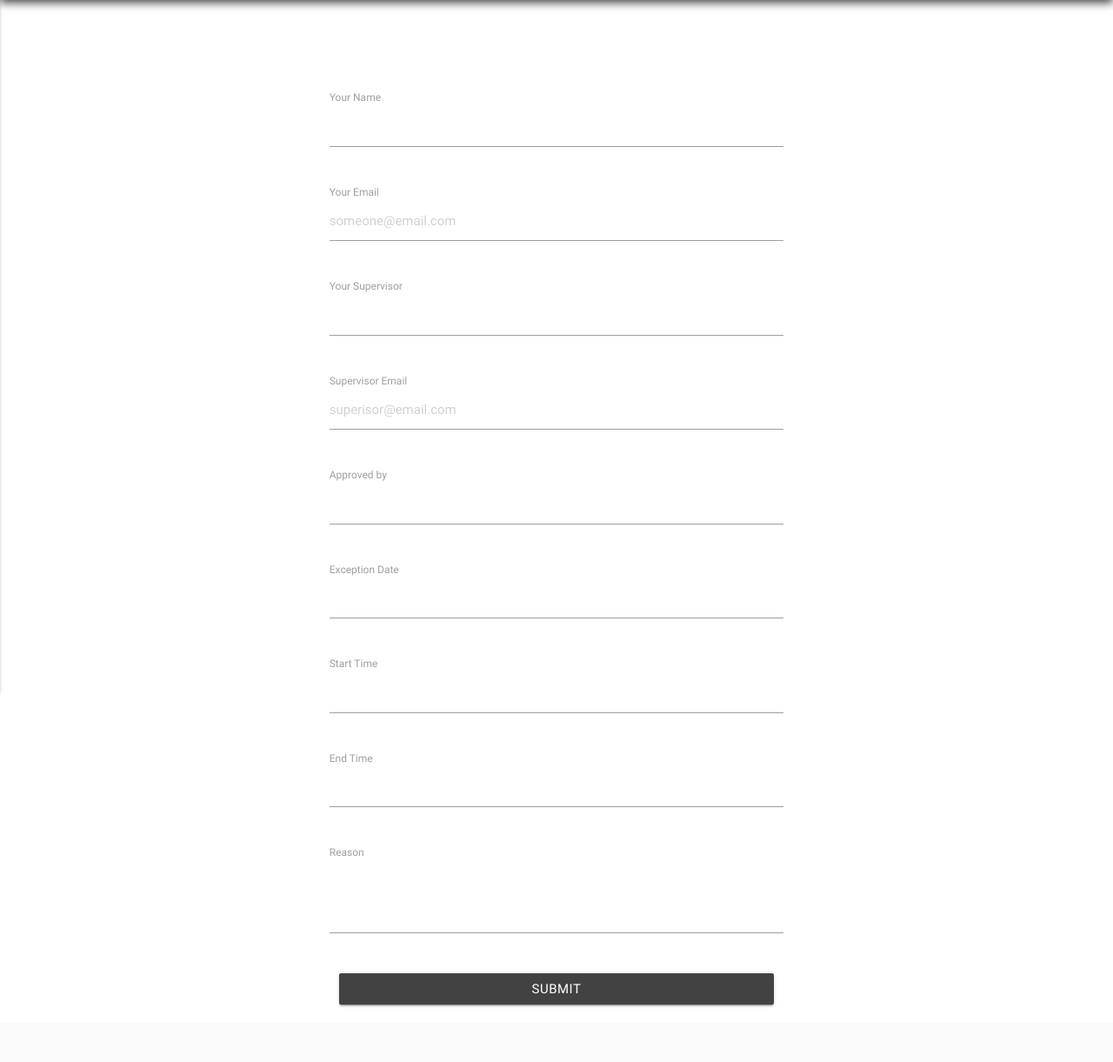
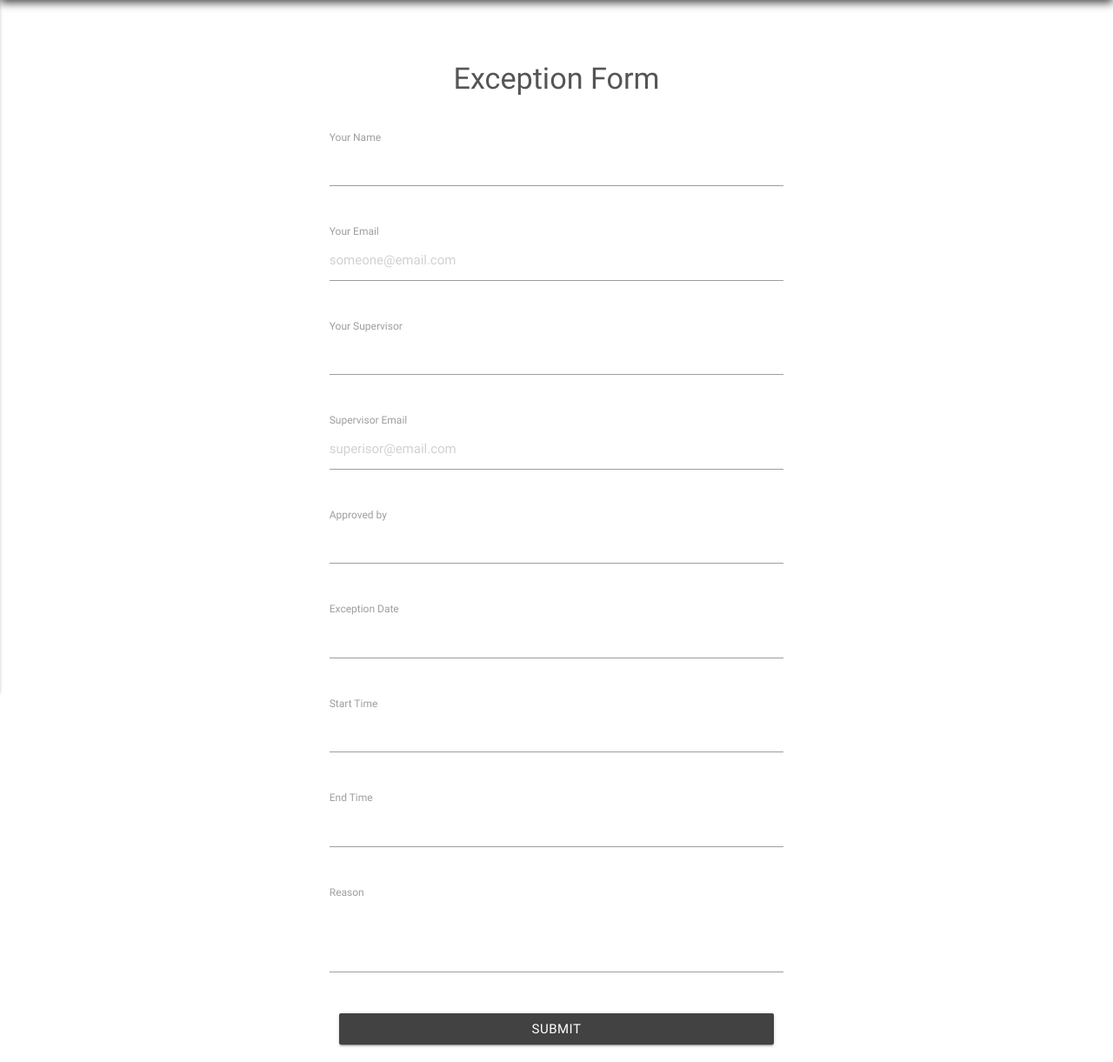
Before and after one commit to pastranastevenaz/tbp_flask, a Flask app: page /exception in a window 1280 px wide. Shown: the part 64-1285 px from the top of the page at 87% size. Before the commit the page ends 1221 px from the top, so only its background shows below. Run offline with Flask 2, Linux system fonts and the light colour scheme; some libraries are stand-ins or nearby versions.

Commit message:
feedback form done

```diff
--- a/app.py
+++ b/app.py
@@ -2,9 +2,10 @@ import os
 import requests
 import json
 import sys
-
+import yagmail
 from flask.json import jsonify
 from flask import Flask, request, render_template, url_for, flash, redirect
+
 
 app = Flask(__name__)
 app.secret_key = 'some_secret'
@@ -115,16 +116,23 @@ def exception():
         start_time=request.form['start_time']
         end_time=request.form['end_time']
         reason = request.form['reason']
-        print(str(agent_name))
-        print(str(agent_email))
-        print(str(sup_name))
-        print(str(sup_email))
-        print(str(approved_by))
-        print(str(exception_date))
-        print(str(start_time))
-        print(str(end_time))
-        print(str(reason))
-
+        yag = yagmail.SMTP('exappv2', 'QWErty!@#456')
+        title = '<h2>Exception Submission</h2>'
+        sender = '<p><b>Agent: </b>{}</p>'.format(agent_name)
+        sender_email = '<p><b>Agent Email: </b>{}</p>'.format(agent_email)
+        manager = '<p><b>Manager: </b>{}</p>'.format(sup_name)
+        approved_by = '<p><b>Approved by: </b>{}</p>'.format(approved_by)
+        exception_date = '<p><b>Date: <b>{}</p>'.format(exception_date)
+        start_time = '<p><b>Start Time: </b>{}</p>'.format(start_time)
+        end_time = '<p><b>End Time: </b>{}</p>'.format(end_time)
+        reason = '<p><b>Reason: </b>{}</p>'.format(reason)
+        email_footer = '<br><p>=====================================</p></br><p>This email was automagically created and sent to {} using python 3, yag, and some coding judo.'.format(sup_name)
+        contents = [title, sender, sender_email, manager, exception_date, start_time, end_time, reason, email_footer]
+        # Send the email to the manager | Change the email in the functiion to the variable recipient
+        yag.send('pastrana.steven.az@gmail.com', 'Exception Submission', contents)
+        # Send the confirmation email
+        yag.send(agent_email, 'Exception Confirmation', 'Your exception was successfuly submited.')
+        flash('Submitted Exception')
         return render_template('exception.html')
     elif request.method == "GET":
         return render_template('exception.html')
@@ -134,6 +142,29 @@ def exception():
 def troubleshoot():
     return render_template('troubleshoot.html')
 
+@app.route("/feedback", methods=['GET', 'POST'])
+def feedback():
+    if request.method == 'POST':
+        fb_agent_email = request.form['fb_agent_email']
+        fb_agent_name = request.form['fb_agent_name']
+        feedback = request.form['feedback']
+        print(fb_agent_email)
+        print(fb_agent_name)
+        print(feedback)
+        yag = yagmail.SMTP('exappv2', 'QWErty!@#456')
+        title = '<h2>Feedback Submission</h2>'
+        sender = '<p><b>Agent: </b>{}</p>'.format(fb_agent_name)
+        sender_email = '<p><b>Agent Email: </b>{}</p>'.format(fb_agent_email)
+        feedback = '<p><b>Feedback: </b>{}</p>'.format(feedback)
+        contents = [title, sender, sender_email, feedback]
+        default_reply= '<p>Thanks for the feedback. Your submission will go a long way towards making this project a better resource for everyone that uses it</p>'
+        yag.send('steven.antonio.dev@gmail.com', 'TBP Feedback Submission', contents)
+        yag.send(fb_agent_email, 'Thanks you for your feedback', default_reply)
+        # flash('Feedback Sent')
+        return render_template('feedback.html')
+    elif request.method == 'GET':
+        return render_template('feedback.html')
+    else: return render_template('error.html')
 @app.route("/echo", methods=['POST'])
 def echo():
     return render_template('echo.html', text=request.form['text'])
--- a/templates/exception.html
+++ b/templates/exception.html
@@ -6,8 +6,15 @@
     width: 100%;
     background-color: #424242;
   }
+  #exception-container{
+    margin-top: -3em;
+  }
+  #exception-title{
+    color: #555;
+  }
   </style>
-  <div class="container">
+  <div id="exception-container" class="container">
+    <center><h4 id="exception-title">Exception Form</h4></center><br>
     <div class="row">
       <!-- <h1>This is the Exception!</h1> -->
       <form action"/" method="POST" class="col s12">
--- a/templates/nav.html
+++ b/templates/nav.html
@@ -24,7 +24,7 @@
   <li class="divider"></li>
   <li><a href="{{ url_for('troubleshoot')}}">Troubleshoot</a></li>
   <li class="divider"></li>
-  <li><a href="#!">Feedback</a></li>
+  <li><a href="{{ url_for('feedback')}}">Feedback</a></li>
 </ul>
 
 <nav>
```
Also changed, not shown: templates/feedback.html (added, +37 -0 lines).
